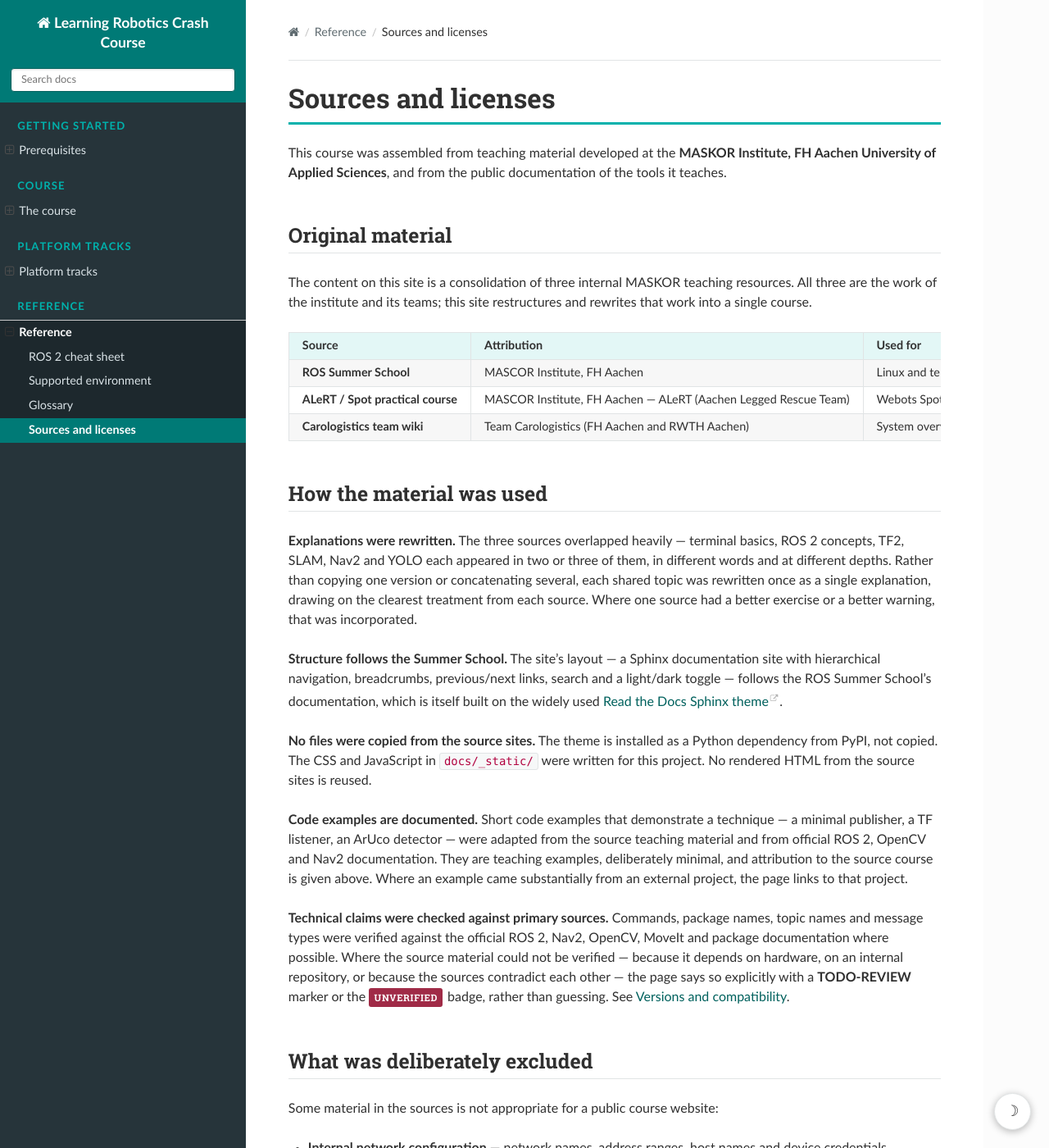
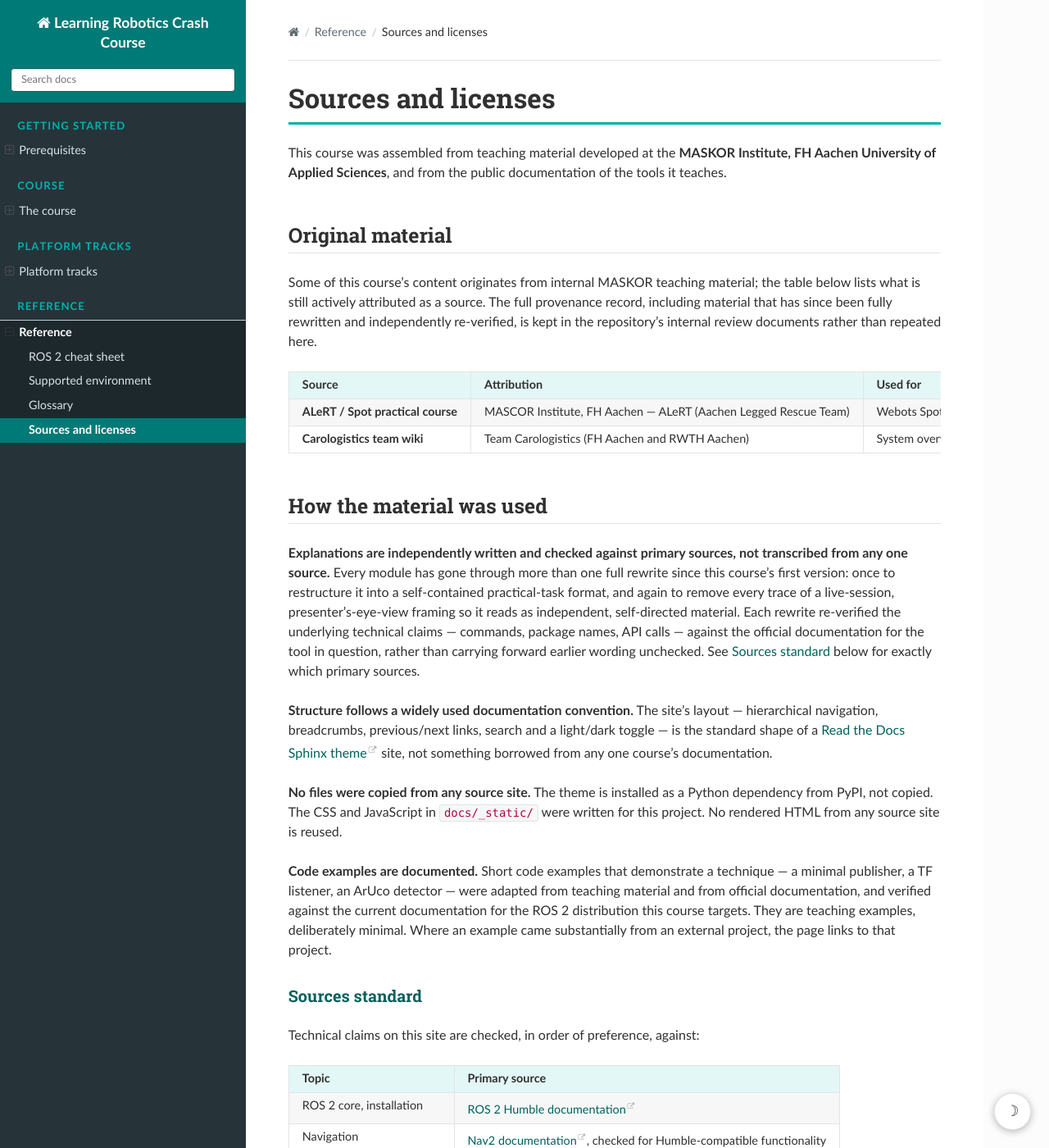
Before and after one commit to MoritzSchallenberg/Learning-Robotics-Crash-Course, a Sphinx documentation site: the page built from docs/reference/sources.md, in a window 1280 px wide and 1400 px high. Shown: the whole window at 82% size. Built offline with Sphinx 7.4.7 and the Read the Docs theme 3.1.0, drawn with Linux system fonts in a browser that asks for light colours; some of the changed text lies outside the part shown.

Commit message:
docs: remove ROS Summer School as a listed public source
reference/sources.md no longer names the ROS Summer School anywhere --
not in the source-attribution table (now ALeRT/Spot and Carologistics
only), not in the "structure follows..." sentence (reworded to credit
the Read the Docs Sphinx theme convention generally, not one course's
documentation). The "how the material was used" section is rewritten to
state plainly what is actually true at this point: every module has been
through two further full rewrites since the site's first version
(practical-task restructuring, then removing all live-session framing),
with technical claims re-verified against official documentation each
time -- not a transcription of any legacy source. Adds a "Sources
standard" table naming the specific primary source for each topic area
(ROS 2 Humble docs, Nav2 Humble docs, MoveIt 2, OpenCV, SLAM Toolbox,
KiCad, Autodesk Fusion), per Auftrag 4 section 8. Adds KiCad and Fusion
to the "software this course teaches" license table.

Also cleans two remaining literal "Summer School" mentions found by the
required grep sweep: a code comment in custom.css, and a stale comment
in conf.py that also still referenced the old "85 minutes" framing.

LICENSES.md (not published -- excluded from the Sphinx build and not
part of docs/) keeps the full historical record, including the original
three-source consolidation, for legal completeness, with a note dated
2026-09-02 explaining that the public sources page now reflects the
independently-rewritten, primary-source-verified current state instead.
Adds KiCad/Fusion license entries there too.

Verified: `rg -ni "summer school" docs docs/_build/html README.md` --
0 hits.

🤖 Generated with [Claude Code](https://claude.com/claude-code)
Co-Authored-By: Claude Sonnet 5 <noreply@anthropic.com>

````diff
--- a/docs/reference/sources.md
+++ b/docs/reference/sources.md
@@ -6,9 +6,11 @@ documentation of the tools it teaches.
 
 ## Original material
 
-The content on this site is a consolidation of three internal MASKOR teaching
-resources. All three are the work of the institute and its teams; this site
-restructures and rewrites that work into a single course.
+Some of this course's content originates from internal MASKOR teaching
+material; the table below lists what is still actively attributed as a
+source. The full provenance record, including material that has since been
+fully rewritten and independently re-verified, is kept in the repository's
+internal review documents rather than repeated here.
 
 ```{list-table}
 :header-rows: 1
@@ -17,13 +19,6 @@ restructures and rewrites that work into a single course.
 * - Source
   - Attribution
   - Used for
-* - **ROS Summer School**
-  - MASCOR Institute, FH Aachen
-  - Linux and terminal basics, ROS 2 fundamentals, nodes and packages,
-    parameters and launch files, publishers and subscribers, networking and
-    SSH, TF2, LiDAR, camera calibration, AprilTags and ArUco, SLAM Toolbox,
-    localization, Nav2, autonomous exploration, YOLO, the robot challenge —
-    and the visual structure of this site
 * - **ALeRT / Spot practical course**
   - MASCOR Institute, FH Aachen — ALeRT (Aachen Legged Rescue Team)
   - Webots Spot simulation, OpenCV image processing, ArUco exercises, services
@@ -40,39 +35,75 @@ restructures and rewrites that work into a single course.
 
 ## How the material was used
 
-**Explanations were rewritten.** The three sources overlapped heavily —
-terminal basics, ROS 2 concepts, TF2, SLAM, Nav2 and YOLO each appeared in two
-or three of them, in different words and at different depths. Rather than
-copying one version or concatenating several, each shared topic was rewritten
-once as a single explanation, drawing on the clearest treatment from each
-source. Where one source had a better exercise or a better warning, that was
-incorporated.
+**Explanations are independently written and checked against primary
+sources, not transcribed from any one source.** Every module has gone
+through more than one full rewrite since this course's first version: once
+to restructure it into a self-contained practical-task format, and again to
+remove every trace of a live-session, presenter's-eye-view framing so it
+reads as independent, self-directed material. Each rewrite re-verified the underlying technical
+claims — commands, package names, API calls — against the official
+documentation for the tool in question, rather than carrying forward
+earlier wording unchecked. See [Sources standard](#sources-standard) below
+for exactly which primary sources.
 
-**Structure follows the Summer School.** The site's layout — a Sphinx
-documentation site with hierarchical navigation, breadcrumbs, previous/next
-links, search and a light/dark toggle — follows the ROS Summer School's
-documentation, which is itself built on the widely used
-[Read the Docs Sphinx theme](https://github.com/readthedocs/sphinx_rtd_theme).
+**Structure follows a widely used documentation convention.** The site's
+layout — hierarchical navigation, breadcrumbs, previous/next links, search
+and a light/dark toggle — is the standard shape of a
+[Read the Docs Sphinx theme](https://github.com/readthedocs/sphinx_rtd_theme)
+site, not something borrowed from any one course's documentation.
 
-**No files were copied from the source sites.** The theme is installed as a
+**No files were copied from any source site.** The theme is installed as a
 Python dependency from PyPI, not copied. The CSS and JavaScript in
-`docs/_static/` were written for this project. No rendered HTML from the source
-sites is reused.
+`docs/_static/` were written for this project. No rendered HTML from any
+source site is reused.
 
 **Code examples are documented.** Short code examples that demonstrate a
 technique — a minimal publisher, a TF listener, an ArUco detector — were
-adapted from the source teaching material and from official ROS 2, OpenCV and
-Nav2 documentation. They are teaching examples, deliberately minimal, and
-attribution to the source course is given above. Where an example came
-substantially from an external project, the page links to that project.
+adapted from teaching material and from official documentation, and
+verified against the current documentation for the ROS 2 distribution this
+course targets. They are teaching examples, deliberately minimal. Where an
+example came substantially from an external project, the page links to that
+project.
 
-**Technical claims were checked against primary sources.** Commands, package
-names, topic names and message types were verified against the official ROS 2,
-Nav2, OpenCV, MoveIt and package documentation where possible. Where the source
-material could not be verified — because it depends on hardware, on an internal
-repository, or because the sources contradict each other — the page says so
-explicitly with a **TODO-REVIEW** marker or the {{ unverified }} badge, rather
-than guessing. See [Versions and compatibility](compatibility.md).
+(sources-standard)=
+### Sources standard
+
+Technical claims on this site are checked, in order of preference, against:
+
+```{list-table}
+:header-rows: 1
+:widths: 30 70
+
+* - Topic
+  - Primary source
+* - ROS 2 core, installation
+  - [ROS 2 Humble documentation](https://docs.ros.org/en/humble/)
+* - Navigation
+  - [Nav2 documentation](https://docs.nav2.org/humble/), checked for
+    Humble-compatible functionality
+* - Manipulation
+  - [MoveIt 2 documentation](https://moveit.picknik.ai/)
+* - Computer vision
+  - [OpenCV documentation](https://docs.opencv.org/)
+* - 2D SLAM
+  - [SLAM Toolbox repository](https://github.com/SteveMacenski/slam_toolbox)
+    and its own documentation
+* - Electrical schematics
+  - [KiCad documentation](https://docs.kicad.org/)
+* - Mechanical CAD
+  - [Autodesk Fusion help](https://help.autodesk.com/view/fusion360/ENU/)
+    and its
+    [system requirements](https://www.autodesk.com/support/technical/article/caas/sfdcarticles/sfdcarticles/System-requirements-for-Autodesk-Fusion-360.html)
+```
+
+Where a claim could not be verified — because it depends on hardware, on an
+internal repository, or because sources contradict each other — the page
+says so explicitly with the {{ unverified }} badge rather than guessing.
+See [Supported environment](compatibility.md) for the exact software
+versions this checking was done against, and each page's own **Further
+reading** section for the specific pages consulted, several of them
+retrieved and re-checked on 2026-09-02 for this course's move to a single
+fixed ROS 2 Humble baseline.
 
 ## What was deliberately excluded
 
@@ -163,6 +194,13 @@ here under their own licenses. This site claims no ownership of them.
 * - [Ansible](https://docs.ansible.com/)
   - GPL-3.0
   - Deployment automation
+* - [KiCad](https://www.kicad.org/)
+  - GPL-3.0 (software); CC-BY-SA-4.0 (libraries)
+  - Electrical schematic design
+* - [Autodesk Fusion](https://www.autodesk.com/products/fusion-360/)
+  - Proprietary, subscription/entitlement-based
+  - Mechanical CAD — {{ unverified }} confirm current licensing terms and
+    platform availability before relying on this course's Fusion page
 ```
 
 :::{note}
````
Also changed, not shown: LICENSES.md.
